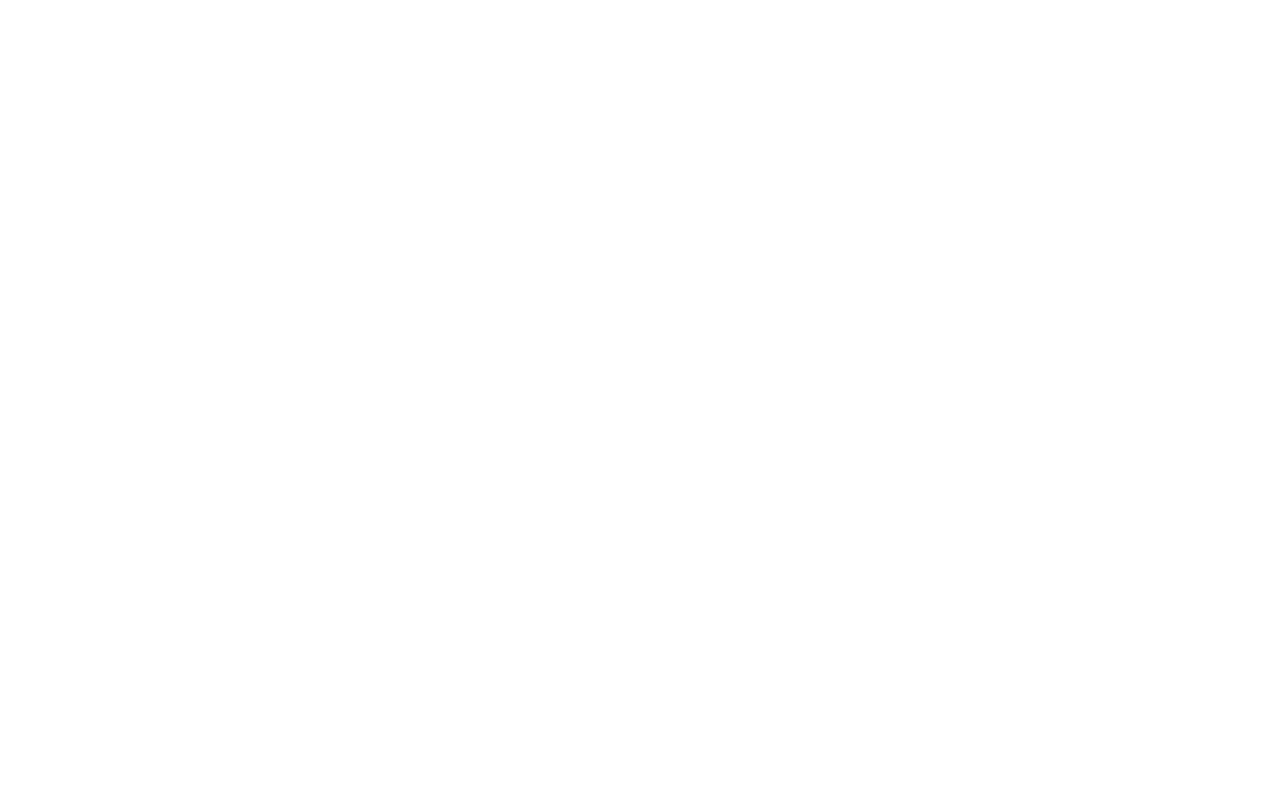
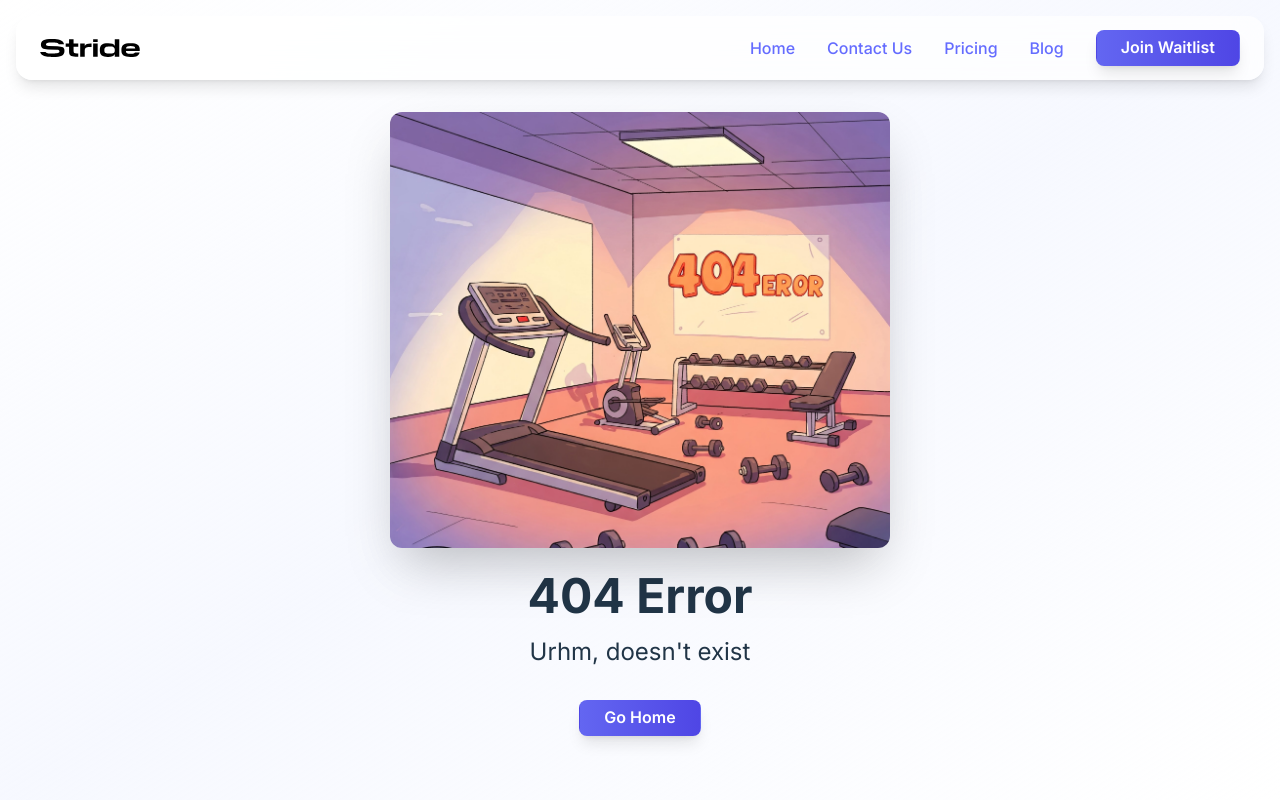
Before and after one commit to NewDara-Star/stride-landing-page, a React (Vite) app: page /error in a window 1280 px wide. Before the commit this address had no page. Shown: the top 800 px of the page. Built offline with nearby package versions, Linux system fonts and the light colour scheme.

Commit message:
Add ErrorPage component and integrate it into routing; include Error and FAQ sections, and add VideoSection to HomePage

```diff
--- a/src/App.jsx
+++ b/src/App.jsx
@@ -6,7 +6,7 @@
 import PricingPage from './pages/PricingPage'
 import BlogPage from './pages/BlogPage'
 import JoinWaitlistPage from './pages/JoinWaitlistPage'
-
+import ErrorPage from './pages/ErrorPage'
 
 function App() {
 
@@ -19,6 +19,7 @@
     <Route path="/pricing" element={<PricingPage />} />
     <Route path="/blog" element={<BlogPage />} />
     <Route path="/join-waitlist" element={<JoinWaitlistPage />} />
+    <Route path="/error" element={<ErrorPage />} />
 
 
 
--- a/src/components/section/BlogSection.jsx
+++ b/src/components/section/BlogSection.jsx
@@ -8,18 +8,21 @@
       title: "The Science Behind Stride",
       text: "Discover the research-backed principles that make Stride effective.",
       date: "March 1, 2025",
+      link: "/error",
     },
     {
       imageUrl: "/images/5minute-strength-workout.jpg",
       title: "5-Minute Workouts for Busy Schedules",
       text: "Short on time? These workouts maximize your efficiency.",
       date: "March 2, 2025",
+      link: "/error",
     },
     {
       imageUrl: "/images/images.jpeg",
       title: "Hydration Myths: What You Need to Know",
       text: "Separating hydration facts from fiction to optimize performance.",
       date: "March 3, 2025",
+      link: "/error",
     },
   ];
 
@@ -38,6 +41,7 @@
               title={post.title}
               text={post.text}
               date={post.date}
+              link={post.link}
             />
           ))}
         </div>
--- a/src/components/section/ContactUs.jsx
+++ b/src/components/section/ContactUs.jsx
@@ -7,7 +7,7 @@
         <section className="flex flex-col items-center justify-center gap-6 p-8 mx-auto animate-slideIn
             bg-gradient-to-br from-white via-indigo-50/50 to-white
             dark:from-gray-900 dark:via-indigo-950/30 dark:to-gray-900
-            transition-colors duration-300 pt-28 w-full h-auto">
+            transition-colors duration-300 pt-16 w-full h-dvh">
             <div className="flex flex-col items-center justify-center gap-8 p-8 pt-28 h-auto max-w-7xl mx-auto">
                 <SectionTitle title="Contact Us" text="Ask us questions or suggest features that you will like us to add"/>
 
--- /dev/null
+++ b/src/components/section/Error.jsx
@@ -0,0 +1,34 @@
+import Button from "../ui/Button";
+import { Link } from "react-router-dom";
+
+
+function Hero() {
+    return (
+        <section className="flex flex-col items-center justify-center gap-6 p-16 mx-auto animate-slideIn
+            bg-gradient-to-br from-white via-indigo-50/50 to-white
+            dark:from-gray-900 dark:via-indigo-950/30 dark:to-gray-900
+            transition-colors duration-300 pt-20 w-full h-dvh">
+
+            <img
+                        src="/images/Gemini_Generated_Image_dtkmhwdtkmhwdtkm.jpg"
+                        alt="Animated preview"
+                        className=" aspect-[4/3] w-full md:w-1/2 rounded-xl max-w-[500px] mt-8
+                        h-full object-cover md:object-top object-left animate-slideIn z-[1] shadow-2xl"
+            />
+
+            <div className="flex flex-col items-center justify-center w-full ">
+            <h1 className="text-4xl md:text-5xl font-bold mb-4">404 Error</h1>
+            <p className="text-lg md:text-2xl mb-8">Urhm, doesn't exist</p>
+            <Link to="/"><Button variant="primary">Go Home</Button></Link>
+
+            </div>
+
+
+
+
+
+        </section>
+    )
+}
+
+export default Hero
--- a/src/components/section/PriceSection.jsx
+++ b/src/components/section/PriceSection.jsx
@@ -6,7 +6,7 @@
         <section className="flex flex-col items-center justify-center gap-6 p-8 mx-auto animate-slideIn
             bg-gradient-to-br from-white via-indigo-50/50 to-white
             dark:from-gray-900 dark:via-indigo-950/30 dark:to-gray-900
-            transition-colors duration-300 pt-28 w-full h-auto">
+            transition-colors duration-300 pt-28 w-full h-dvh">
                     <SectionTitle title="Choose Your Plan" text="Whether you’re just starting your fitness journey or you’re a seasoned athlete,
                 Stride has a plan to fit your goals. Pick a subscription that works best for you, and get ready to take your workouts to the next level."/>
 
--- /dev/null
+++ b/src/components/section/VideoSection.jsx
@@ -0,0 +1,31 @@
+
+import SectionTitle from "../ui/SectionTitle";
+
+function VideoSection() {
+    return (
+        <section className="w-full bg-gradient-to-b from-white via-indigo-50/30 to-white
+            dark:from-gray-900 dark:via-indigo-900/20 dark:to-gray-900
+            transition-colors duration-300">
+            <div className="flex flex-col items-center justify-center gap-8 p-8 pt-28 h-auto mx-auto max-w-7xl">
+                <SectionTitle
+                    title="Watch Our Video"
+                    text="See how Stride can transform your fitness journey"
+                />
+                <div className="w-full max-w-4xl mx-auto aspect-video rounded-xl overflow-hidden shadow-2xl">
+                    <iframe
+                        width="100%"
+                        height="100%"
+                        src="https://www.youtube.com/embed/MilYefF9DjI?si=O1q3a1KGStm4UmiU"
+                        title="YouTube video player"
+                        frameBorder="0"
+                        allow="accelerometer; autoplay; clipboard-write; encrypted-media; gyroscope; picture-in-picture; web-share"
+                        referrerPolicy="strict-origin-when-cross-origin"
+                        allowFullScreen
+                    ></iframe>
+                </div>
+            </div>
+        </section>
+    );
+}
+
+export default VideoSection;
--- a/src/components/section/hero.jsx
+++ b/src/components/section/hero.jsx
@@ -7,7 +7,7 @@
         <section className="flex flex-col md:flex-row items-center justify-center gap-6 p-16 mx-auto animate-slideIn
             bg-gradient-to-br from-white via-indigo-50/50 to-white
             dark:from-gray-900 dark:via-indigo-950/30 dark:to-gray-900
-            transition-colors duration-300 pt-28 w-full h-dvh">
+            transition-colors duration-300 pt-28 w-full h-auto">
 
             <div className="flex flex-col items-center md:items-start justify-center md:justify-start w-full md:w-1/2 ">
             <h1 className="text-4xl md:text-7xl font-bold mb-4 md:text-left">Plan Your Workouts. Track Your Progress. <br /> <span className="text-indigo-600 font-bold">Share Your Success. </span></h1>
@@ -22,7 +22,7 @@
             <img
                         src="/images/Gemini_Generated_Image_gsai5xgsai5xgsai.jpg"
                         alt="Animated preview"
-                        className=" aspect-[16/9] w-full md:w-1/2 overflow-hidden rounded-xl max-w-4xl mt-8
+                        className="  w-full md:w-1/2 overflow-hidden rounded-xl max-w-4xl mt-8
                         h-full object-cover object-top animate-slideIn z-[1] shadow-2xl"
             />
 
--- a/src/components/ui/BlogCard.jsx
+++ b/src/components/ui/BlogCard.jsx
@@ -1,7 +1,9 @@
 import PropTypes from "prop-types";
+import { Link } from "react-router-dom";
 
-function BlogCard({ imageUrl, title, text, date }) {
+function BlogCard({ imageUrl, title, text, date, link }) {
   return (
+    <Link to={link}>
     <article className="border p-6 rounded-lg shadow-md hover:shadow-lg transition-shadow bg-white  dark:bg-zinc-900">
       <img
         src={imageUrl}
@@ -12,6 +14,7 @@
       <p className="text-gray-600 mb-2 dark:text-gray-400">{text}</p>
       <p className="text-sm text-gray-500">{date}</p>
     </article>
+    </Link>
   );
 }
 
@@ -20,6 +23,7 @@
   title: PropTypes.string.isRequired,
   text: PropTypes.string.isRequired,
   date: PropTypes.string.isRequired,
+  link: PropTypes.string.isRequired,
 };
 
 export default BlogCard;
--- /dev/null
+++ b/src/pages/ErrorPage.jsx
@@ -0,0 +1,18 @@
+
+import Nav from "../components/section/nav";
+
+import FAQ from "../components/section/FAQ";
+import Error from "../components/section/Error";
+
+function ErrorPage() {
+    return (
+        <section className="w-full min-h-screen flex flex-col content-center align-center justify-center items-self-center">
+            <Nav />
+            <Error />
+            <FAQ />
+
+        </section>
+    )
+}
+
+export default ErrorPage;
--- a/src/pages/HomePage.jsx
+++ b/src/pages/HomePage.jsx
@@ -3,6 +3,7 @@
 import Hero from "../components/section/hero";
 import HowItWorks from "../components/section/HowItWorks";
 import Features from "../components/section/Features";
+import VideoSection from "../components/section/VideoSection";
 import JoinWaitlist from "../components/section/JoinWaitlist";
 import FAQ from "../components/section/FAQ";
 
@@ -14,6 +15,7 @@
 
             <HowItWorks />
             <Features />
+            <VideoSection />
             <JoinWaitlist />
             <FAQ />
 
```
Also changed, not shown: public/images/Gemini_Generated_Image_dtkmhwdtkmhwdtkm.jpg (added).
